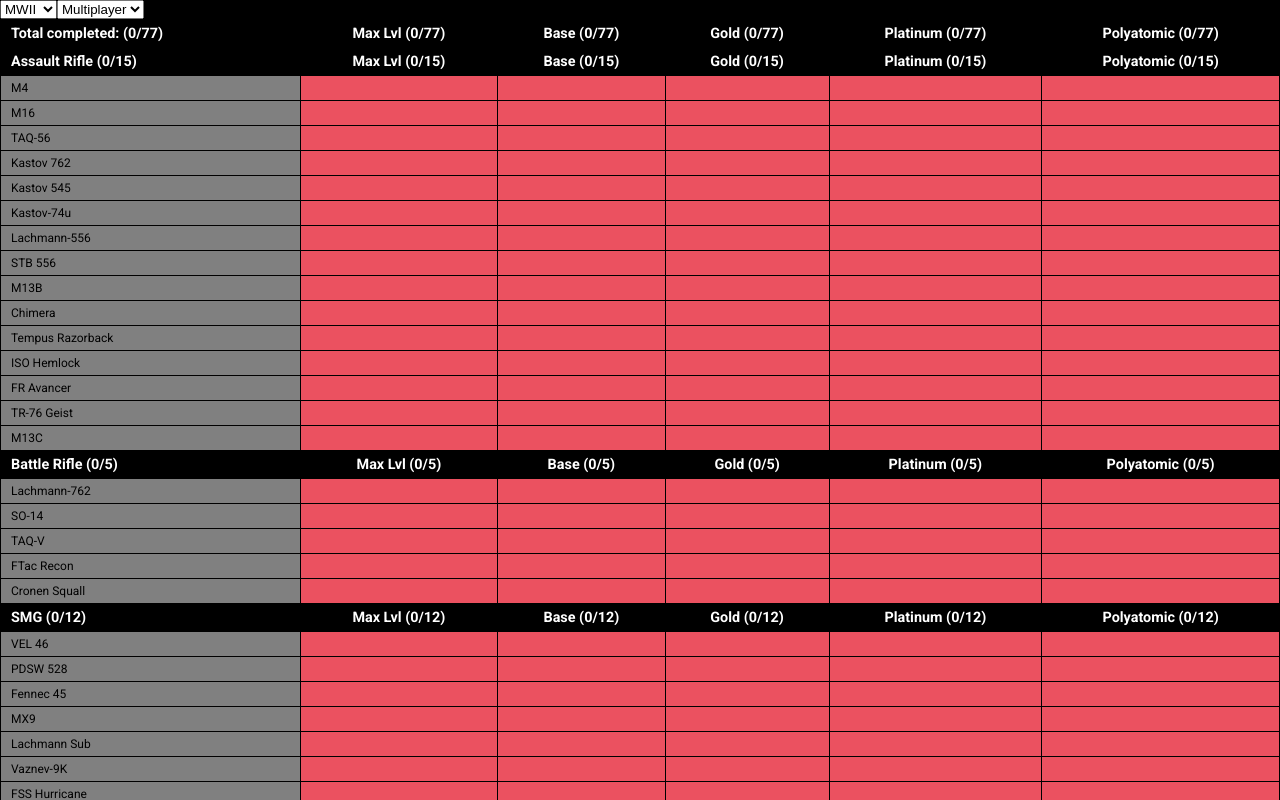
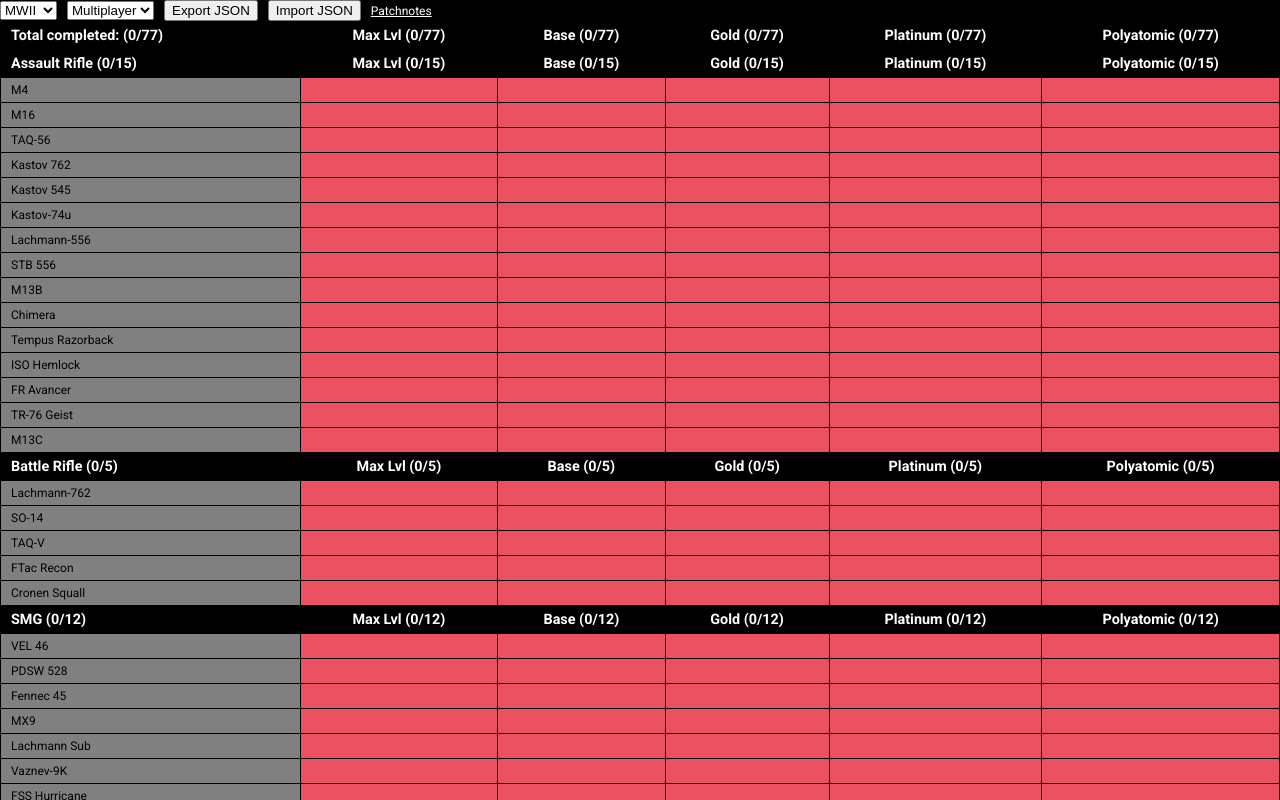
Before and after one commit to mavanmanen/CoD-Camo-Tracker, a Vue app: page / in a window 1280 px wide. Shown: the top 800 px of the page. Built offline with nearby package versions, Linux system fonts and the light colour scheme.

Commit message:
Add json import/export

```diff
--- a/src/App.vue
+++ b/src/App.vue
@@ -1,5 +1,6 @@
 <script setup lang="ts">
 import { useDataStore } from '@/stores/data-store'
+import { stringify } from 'querystring';
 
 const state = useDataStore()
 state.loadData()
@@ -8,17 +9,50 @@
   return `${completionCount.completed}/${completionCount.total}`
 }
 
+function exportJson() {
+  const data = state.getDataAsJson()
+  const element = document.createElement('a')
+  element.setAttribute('href', `data:application/json;charset=utf-8, ${encodeURIComponent(data)}`)
+  element.setAttribute('download', 'cod-camo-tracker-export.json')
+  element.style.display = 'none'
+  document.body.appendChild(element)
+  element.click()
+  document.body.removeChild(element)
+}
+
+function importJson(event: any) {
+  const file = event.target.files[0]
+  const reader = new FileReader()
+
+  reader.onload = e => {
+    if(e.target && typeof e.target.result == typeof String) {
+      state.importJson(e.target.result as string)
+    }
+  }
+
+  reader.readAsText(file)
+}
 
 </script>
 
 <template>
   <div>
+    <div id="toolbar">
       <select v-model="state.selectedGameIndex">
         <option v-for="(game, index) in state.config.games" :value="index">{{ game.name }}</option>
       </select>
+
       <select v-model="state.selectedModeIndex">
         <option v-for="(mode, index) in state.selectedGame.supportedModes" :value="index">{{ mode.name }}</option>
       </select>
+
+      <button @click="exportJson">Export JSON</button>
+      <button onclick="document.getElementById('import-file-input').click()">Import JSON</button>
+      <input type="file" accept="application/json" id="import-file-input" @change="importJson" style="display: none;">
+
+      <a href="https://github.com/mavanmanen/cod-camo-tracker/blob/main/patchnotes.md">Patchnotes</a>
+    </div>
+
     <table v-if="state.selectedMode">
       <thead>
         <tr>
@@ -35,7 +69,8 @@
             <th>{{ weaponType[0] }} ({{ formatCompletion(state.getWeaponTypeCompletionCount(weaponType[0])) }})</th>
             <th>Max Lvl ({{ formatCompletion(state.getWeaponTypeMaxLevelCount(weaponType[0])) }})</th>
             <th v-for="camoType in state.camos" :key="camoType.name">
-              {{ camoType.name }} ({{ formatCompletion(state.getCamoCompletionCount(weaponType[0], camoType.name)) }})</th>
+              {{ camoType.name }} ({{ formatCompletion(state.getCamoCompletionCount(weaponType[0], camoType.name)) }})
+            </th>
           </tr>
         </thead>
         <tbody :class="state.toggleStates?.get(index) ? 'hidden' : ''">
@@ -126,4 +161,14 @@
     background-color: #027a02;
   }
 }
+
+a {
+  color: white;
+}
+
+#toolbar {
+  display: flex;
+  gap: 10px;
+  align-items: center;
+}
 </style>
--- a/src/stores/data-store.ts
+++ b/src/stores/data-store.ts
@@ -21,6 +21,27 @@
   const weapons = computed(() => [...weaponTypes.value.values()].flatMap(w => w))
 
   // Actions
+  function replacer(key: string, value: any) {
+    if(value instanceof Map) {
+      return {
+        dataType: 'Map',
+        value: [...value]
+      }
+    }
+
+    return value
+  }
+
+  function reviver(key: string, value: any) {
+    if(typeof value === 'object' && value !== null) {
+      if(value.dataType === 'Map') {
+        return new Map(value.value)
+      }
+    }
+
+    return value
+  }
+
   function loadData() {
     const raw = localStorage.getItem(dataKey)
 
@@ -30,15 +51,11 @@
       return
     }
 
-    data.value = JSON.parse(raw, (key: string, value: any) => {
-      if(typeof value === 'object' && value !== null) {
-        if(value.dataType === 'Map') {
-          return new Map(value.value)
-        }
-      }
+    loadJson(raw)
+  }
 
-      return value
-    })
+  function loadJson(json: string) {
+    data.value = JSON.parse(json, reviver)
 
     if(!data.value) {
       return
@@ -68,6 +85,10 @@
 
   function upgradeData() {
     if(!data.value) {
+      return
+    }
+
+    if(data.value.version >= config.value.version) {
       return
     }
 
@@ -182,22 +203,21 @@
     }
   }
 
+  function getDataAsJson() {
+    return JSON.stringify(data.value, replacer)
+  }
+
+  function importJson(data: string) {
+    loadJson(data)
+  }
+
   // Watchers
   watch(selectedGameIndex, () => {
     selectedModeIndex.value = 0
   })
 
   watch(data, () => {
-    localStorage.setItem(dataKey, JSON.stringify(data.value, (key: string, value: any) => {
-      if(value instanceof Map) {
-        return {
-          dataType: 'Map',
-          value: [...value]
-        }
-      }
-
-      return value
-    }))
+    localStorage.setItem(dataKey, JSON.stringify(data.value, replacer))
   }, { deep: true })
 
   watch(selectedGameIndex, resetToggleStates)
@@ -229,6 +249,8 @@
     getCompletionColour,
     getWeaponTypeCompletionCount,
     getTotalCompleted,
-    toggleCategory
+    toggleCategory,
+    getDataAsJson,
+    importJson
   }
 })
```
Also changed, not shown: 1 other file (tests, documents, lock files or other folders). Lines whose indentation alone changed are shown as unchanged.
